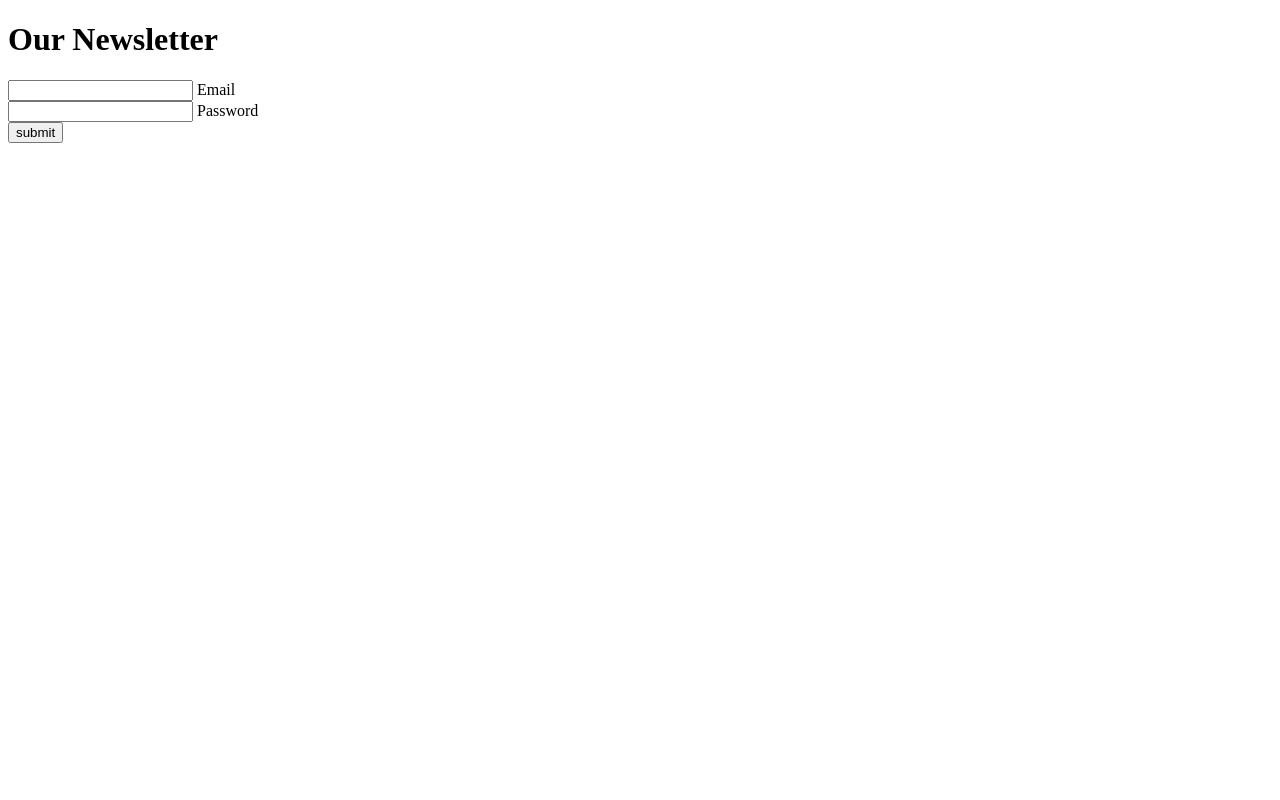
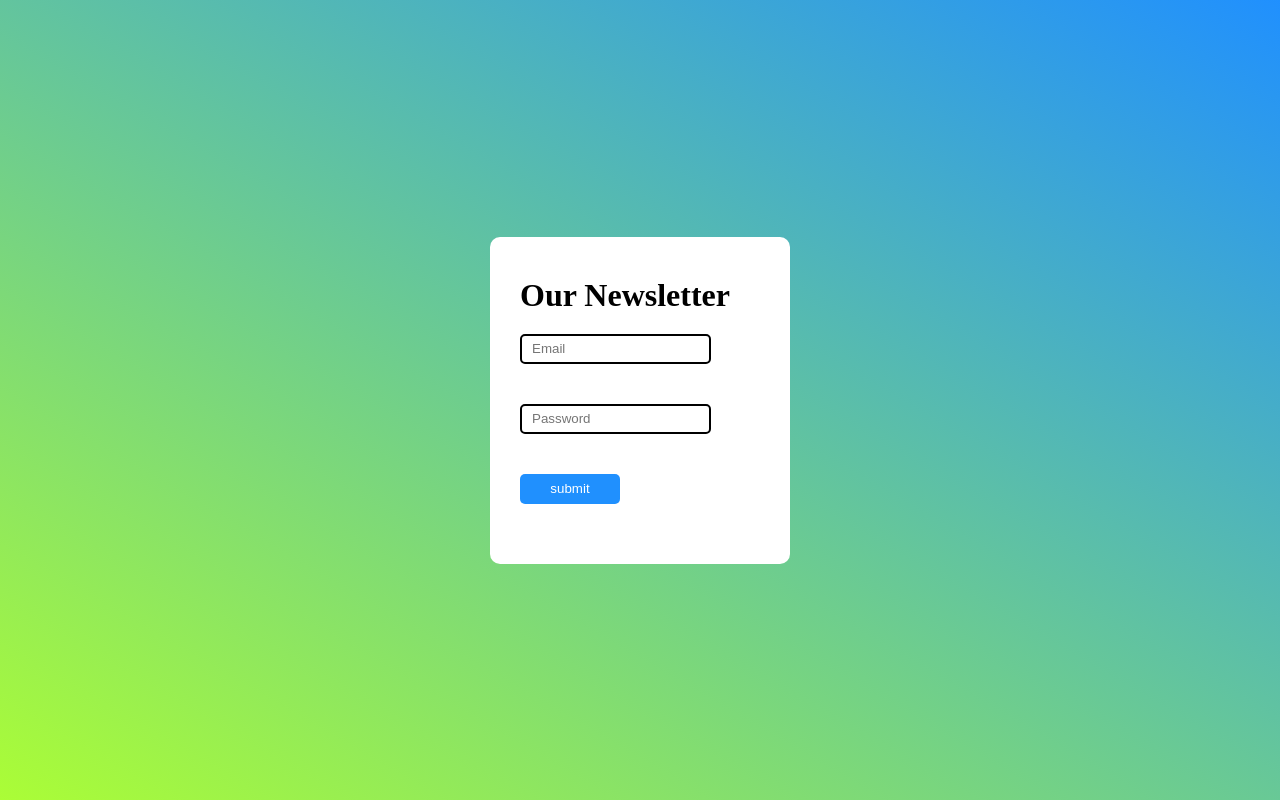
Before and after one commit to Torjuman/css-challenges-iNeuron-fsjs2022, a website: page FormChallenges/Challenge_2/index.html in a window 1280 px wide. Drawn offline with Linux system fonts and the light colour scheme; a web font is replaced by a local one.

Commit message:
form challenge 2 completed

```diff
--- a/FormChallenges/Challenge_2/index.html
+++ b/FormChallenges/Challenge_2/index.html
@@ -12,12 +12,10 @@
       <h1>Our Newsletter</h1>
       <form>
         <div class="inputbox">
-          <input type="text" required="required" />
-          <span>Email</span>
+          <input type="text" required="required" placeholder="Email" />
         </div>
         <div class="inputbox">
-          <input type="text" required="required" />
-          <span>Password</span>
+          <input type="text" required="required" placeholder="Password" />
         </div>
         <div class="inputbox">
           <input type="button" value="submit" />
--- a/FormChallenges/Challenge_2/style.css
+++ b/FormChallenges/Challenge_2/style.css
@@ -1 +1,50 @@
 @import url("https://fonts.googleapis.com/css2?family=Sansita+Swashed:wght@600&display=swap");
+
+
+* {
+    margin: 0;
+    padding: 0;
+    outline: none;
+    box-sizing: border-box;
+}
+
+body {
+    width: 100vw;
+    height: 100vh;
+    background: linear-gradient(30deg, #abfd36, #2090fe);
+    background-repeat: no-repeat;
+    display: flex;
+    flex-direction: row;
+    justify-content: center;
+    align-items: center;
+}
+
+.center {
+    width: 300px;
+    padding: 40px 30px;
+    background-color: #ffffff;
+    border-radius: 10px;
+}
+
+.center h1 {
+    font-family: "Sansita Swashed";
+    font-weight: 600;
+}
+
+.inputbox input {
+    margin: 20px 0px;
+    height: 30px;
+    padding-left: 10px;
+    border: 2px solid #000000;
+    border-radius: 5px;
+}
+
+.inputbox [type="button"] {
+    width: 100px;
+    padding-left: 0;
+    border: none;
+    background-color: #2090fe;
+    color: #ffffff;
+}
+
+/* #abfd36, #2090fe, 1d90ff */
```
